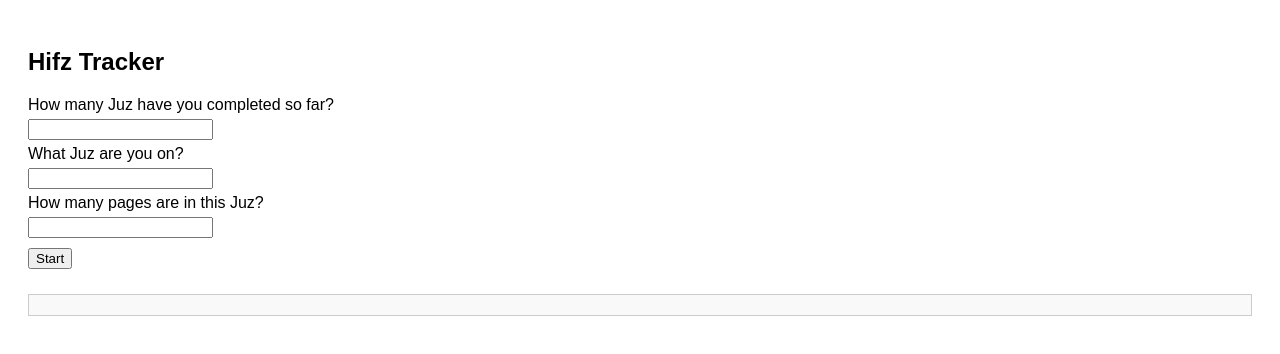
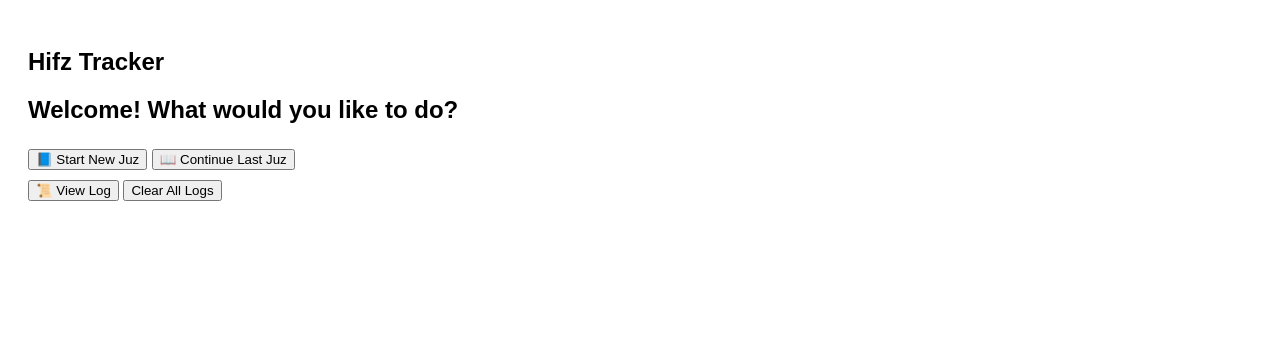
Before and after one commit to adeebaq/tracker, a plain HTML site: page index.html in a window 1280 px wide. Drawn offline with Linux system fonts and the light colour scheme.

Commit message:
Add files via upload

```diff
--- a/index.html
+++ b/index.html
@@ -18,37 +18,91 @@
             padding: 10px;
             border: 1px solid #ccc;
         }
+
     </style>
 </head>
 <body>
 
 <h2>Hifz Tracker</h2>
+<div id="startMenu">
+    <h2>Welcome! What would you like to do?</h2>
+    <button onclick="startNewJuz()">📘 Start New Juz</button>
+    <button onclick="continueJuz()">📖 Continue Last Juz</button>
+  </div>
 
-<label>How many Juz have you completed so far?</label><br>
-<input type="number" id="completedCount"><br>
+  <div id="newJuzForm" style="display:none;">
+    <label>How many Juz have you completed so far?</label>
+    <input type="number" id="completedCount"><br><br>
 
-<label>What Juz are you on?</label><br>
-<input type="number" id="currentJuz"><br>
+    <label>What Juz are you on?</label>
+    <input type="number" id="currentJuz"><br><br>
 
-<label>How many pages are in this Juz?</label><br>
-<input type="number" id="totalPages"><br>
+    <label>How many pages are in this Juz?</label>
+    <input type="number" id="totalPages"><br><br>
 
-<button onclick="startAgenda()">Start</button>
+    <button onclick="startAgenda()">Start</button><br><br>
+  </div>
+  <button onclick="toggleLog()">📜 View Log</button>
+  <div id="log" style="margin-top: 30px; white-space: pre-wrap; font-family: monospace; display:none;"></div>
+
+<button onclick="clearLog()">Clear All Logs</button>
+
 
 <div id="readingSection" style="display:none;">
     <h3>Daily Reading</h3>
-    <label>How many pages did you read today?</label><br>
-    <input type="number" id="pagesRead"><br>
-    <button onclick="submitReading()">Submit</button>
+    <label>How many pages of sabaq today?</label>
+    <input type="number" id="pagesRead"><br><br>
+    <button onclick="submitReading()">Submit</button><br><br>
+
+    <div id="output" style="white-space: pre-wrap; font-family: monospace; margin-top: 10px;"></div>
+
+    <div id="noteSection" style="display:none; margin-top: 10px;">
+        <label>Any notes for today?</label><br>
+        <textarea id="dailyNote" rows="3" cols="50" placeholder="Write your notes here..."></textarea><br>
+        <button onclick="saveNote()">Save Note</button>
+    </div>
 </div>
 
-<div id="output"></div>
-<div id="log" style="margin-top: 30px; white-space: pre-wrap; font-family: monospace;"></div>
+
 
 <script>
     let completed = [];
     let juz = 0, pages = 0, remain = 0, sp = 0, day = 0, k = 0, p = 0;
     let log = [];
+
+    function startNewJuz() {
+    document.getElementById("startMenu").style.display = "none";
+    document.getElementById("newJuzForm").style.display = "block";
+}
+
+function continueJuz() {
+    const session = JSON.parse(localStorage.getItem("currentSession"));
+    if (!session || !session.juz || !session.pages) {
+        alert("No valid saved session found. Please start a new Juz.");
+        return;
+    }
+
+    // Restore everything
+    juz = session.juz;
+    pages = session.pages;
+    remain = session.remain;
+    sp = session.sp;
+    day = session.day;
+    k = session.k;
+    p = session.p;
+    completed = Array.isArray(session.completed) ? session.completed : [30];
+
+    document.getElementById("startMenu").style.display = "none";
+    document.getElementById("readingSection").style.display = "block";
+    document.getElementById("output").innerText = "";
+
+    appendOutput(`📖 Resuming Juz ${juz}`);
+    appendOutput(`Pages read: ${sp}`);
+    appendOutput(`Pages remaining: ${remain}`);
+}
+
+
+
 
     function startAgenda() {
         completed = [];
@@ -61,20 +115,29 @@
             completed.push(i);
         }
 
-        remain = pages;
-        sp = 0;
-        day = 0;
-        k = 0;
-        p = Math.floor(completed.length / 2);
-        log = [];
+        // Restore session if matching juz
+        const savedSession = JSON.parse(localStorage.getItem("currentSession"));
+        if (savedSession && savedSession.juz === juz) {
+            remain = savedSession.remain;
+            sp = savedSession.sp;
+            day = savedSession.day;
+            k = savedSession.k;
+            p = savedSession.p;
+        } else {
+            remain = pages;
+            sp = 0;
+            day = 0;
+            k = 0;
+            p = Math.floor(completed.length / 2);
+        }
 
         document.getElementById("output").innerText = "";
-        document.getElementById("log").innerText = "";
         document.getElementById("readingSection").style.display = "block";
         document.getElementById("pagesRead").value = "";
-        appendOutput(`Started tracking for Juz ${juz} with ${pages} pages.`);
-        saveLog();
+        appendOutput(`Resuming Juz ${juz} — ${remain} pages remaining.`);
     }
+
+    let currentEntry = null;
 
     function submitReading() {
         const pagesRead = parseInt(document.getElementById("pagesRead").value);
@@ -87,36 +150,29 @@
         sp += pagesRead;
         day++;
 
-        // Clear output
-        clearOutput();
-
         const date = new Date().toLocaleDateString();
         const dourType = (day % 2 === 0) ? "second" : "first";
         const kDour = `Your dour is: ${dourType} half of juz ${completed[k]}`;
-        const pDour = `Your dour is: ${dourType} half of juz ${completed[p]}`;
+        const pDour = (completed.length >= 4) ? `Your dour is: ${dourType} half of juz ${completed[p]}` : null;
 
+        // Clear and show today's output
+        clearOutput();
         appendOutput(`📅 ${date}`);
         appendOutput(`You have ${Math.max(remain, 0)} pages left.`);
         appendOutput(`Your sabaq para is from page 1 to page ${sp} of juz ${juz}.`);
         appendOutput(kDour);
-        if (completed.length >= 4) {
-            appendOutput(pDour);
-        }
+        if (pDour) appendOutput(pDour);
 
-        const logEntry = {
+        // Save current entry without note for now
+        currentEntry = {
             date: date,
             pagesRead: pagesRead,
             sabaqEnd: sp,
             juz: juz,
-            dour: [kDour],
+            kDour: kDour,
+            pDour: pDour,
+            note: null
         };
-
-        if (completed.length >= 4) {
-            logEntry.dour.push(pDour);
-        }
-
-        log.push(logEntry);
-        saveLog();
 
         // Rotate dour indices
         if (day % 2 === 0) {
@@ -124,16 +180,94 @@
             p = (p < completed.length - 1) ? p + 1 : Math.floor(completed.length / 2);
         }
 
+        // Save session progress
+        saveSession();
+
         if (remain <= 0) {
-            appendOutput(`🎉 You have completed juz ${juz}!`);
+            appendOutput(`🎉 You have completed Juz ${juz}!`);
             completed.push(juz);
+            localStorage.removeItem("currentSession");
             document.getElementById("readingSection").style.display = "none";
-            saveLog();
         }
 
+    // Show notes section now
+        document.getElementById("noteSection").style.display = "block";
         document.getElementById("pagesRead").value = '';
+        document.getElementById("dailyNote").value = '';
+    }
+    function saveNote() {
+        const note = document.getElementById("dailyNote").value.trim();
+        if (!currentEntry) {
+            alert("No reading entry to attach this note to.");
+            return;
+        }
+
+        currentEntry.note = note || null;
+        log.push(currentEntry);
+        saveLog();
         renderLog();
+
+        currentEntry = null;
+        document.getElementById("noteSection").style.display = "none";
+        alert("Note saved!");
+}
+
+    function saveLog() {
+        localStorage.setItem("juzLog", JSON.stringify(log));
     }
+
+
+    function saveSession() {
+        const session = {
+            juz,
+            pages,
+            remain,
+            sp,
+            day,
+            k,
+            p,
+            completed
+        };
+        localStorage.setItem("currentSession", JSON.stringify(session));
+    }
+
+
+
+    function loadLog() {
+        const saved = localStorage.getItem("juzLog");
+        if (saved) {
+            log = JSON.parse(saved);
+            renderLog();
+        }
+    }
+
+    function toggleLog() {
+    const logDiv = document.getElementById("log");
+    // Toggle visibility of the log
+    if (logDiv.style.display === "none") {
+        logDiv.style.display = "block";
+        renderLog(); // Render the log when shown
+    } else {
+        logDiv.style.display = "none";
+    }
+}
+
+function renderLog() {
+    const logDiv = document.getElementById("log");
+    logDiv.innerText = "📚 Reading Log:\n\n";
+    log.forEach(entry => {
+        logDiv.innerText += `📅 ${entry.date} - Read ${entry.pagesRead} pages\n`;
+        logDiv.innerText += `Sabaq: Page 1 to ${entry.sabaqEnd} of Juz ${entry.juz}\n`;
+        logDiv.innerText += `${entry.kDour}\n`;
+        if (entry.pDour) {
+            logDiv.innerText += `${entry.pDour}\n`;
+        }
+        if (entry.note) {
+            logDiv.innerText += `📝 Note: ${entry.note}\n`;
+        }
+        logDiv.innerText += `\n`;
+    });
+}
 
     function appendOutput(text) {
         const outputDiv = document.getElementById("output");
@@ -144,30 +278,17 @@
         document.getElementById("output").innerText = "";
     }
 
-    function renderLog() {
-        const logDiv = document.getElementById("log");
-        logDiv.innerText = "📚 Reading Log:\n\n";
-        log.forEach(entry => {
-            logDiv.innerText += `📅 ${entry.date} - Read ${entry.pagesRead} pages\n`;
-            logDiv.innerText += `Sabaq: Page 1 to ${entry.sabaqEnd} of Juz ${entry.juz}\n`;
-            entry.dour.forEach(d => logDiv.innerText += `${d}\n`);
-            logDiv.innerText += `\n`;
-        });
-    }
-
-    function saveLog() {
-        localStorage.setItem("juzLog", JSON.stringify(log));
-    }
-
-    function loadLog() {
-        const saved = localStorage.getItem("juzLog");
-        if (saved) {
-            log = JSON.parse(saved);
+    function clearLog() {
+        if (confirm("Are you sure you want to delete all your saved entries?")) {
+            localStorage.removeItem("juzLog");
+            localStorage.removeItem("currentSession");
+            log = [];
             renderLog();
+            alert("Log cleared.");
         }
     }
 
-    // Load saved log on page load
+    // Load logs on page load
     window.onload = loadLog;
     </script>
 
```
